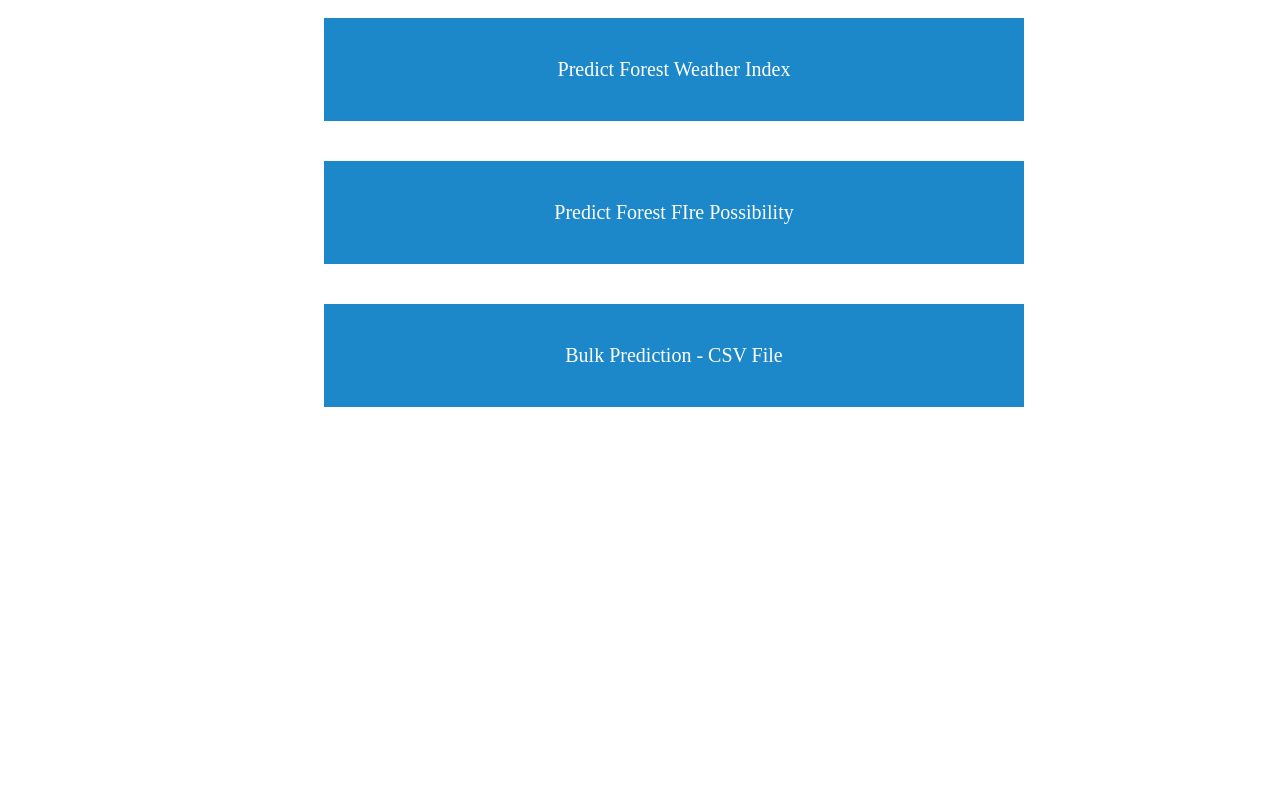
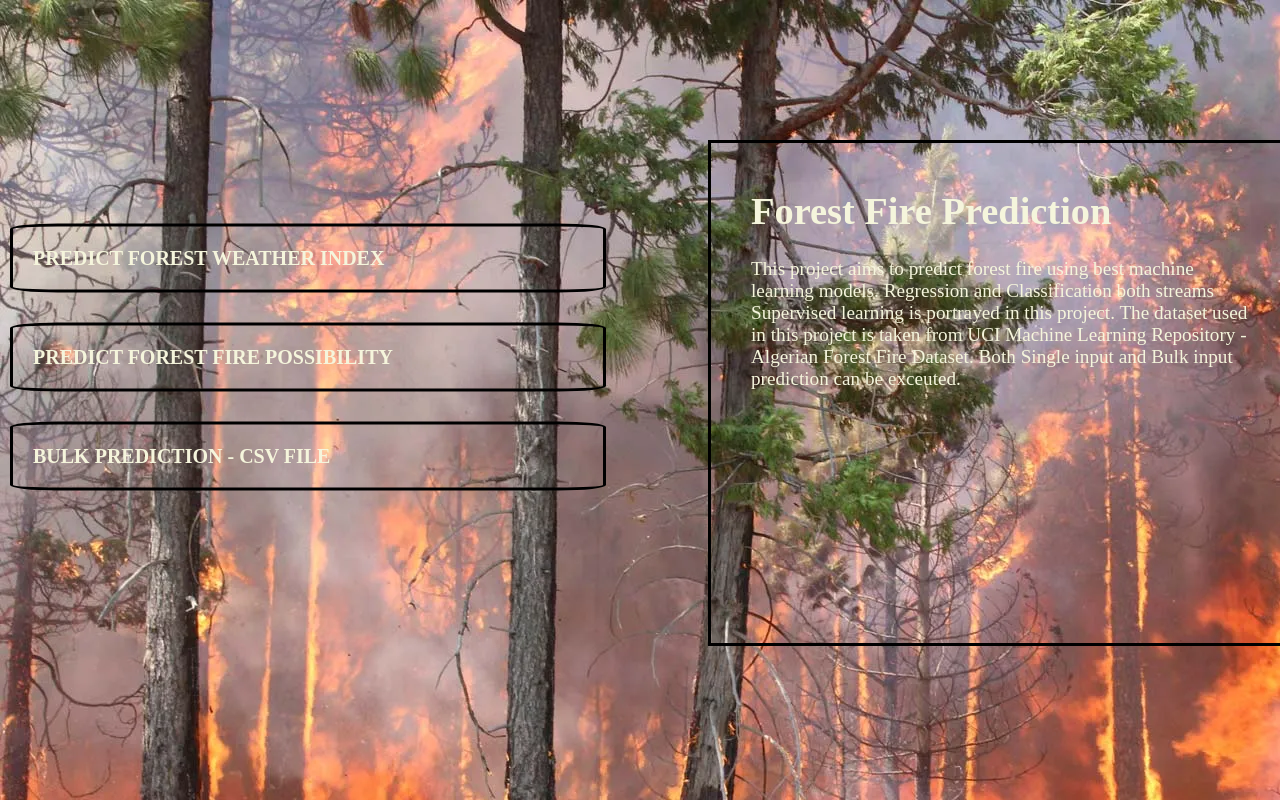
Before and after one commit to vsuraj25/Forest-Fire-Prediction, a Flask app: page / in a window 1280 px wide. Run offline with Flask 2, Linux system fonts and the light colour scheme; the page is wider than the window, and the part outside it is not shown.

Commit message:
Updated Web App

```diff
--- a/static/css/home.css
+++ /dev/null
@@ -1,21 +0,0 @@
-body {
-    background-image: url('../images/fire_background.jpg') repeat;
-    min-height: 100%;
-  }
-
-.button {
-    background-color: #1c87c9;
-    border: none;
-    color: white;
-    width: 50%;
-    height: 50%;
-    padding: 40px 34px;
-    text-align: center;
-    text-decoration: none;
-    display: inline-block;
-    font-size: 20px;
-    margin-top: 10px;
-    margin-bottom: 30px;
-    margin-left: 25%;
-    cursor: pointer;
-}
--- /dev/null
+++ b/static/css/style.css
@@ -0,0 +1,59 @@
+body{
+
+    background-image: url("images/forest-fire_bg.jpg");
+    }
+nav{
+    display: grid;
+    display: inline-block;
+    margin-top: 250px;
+    margin-left: 300px;
+}
+a{
+    text-decoration:none;
+}
+#btn1,#btn2,#btn3{
+    display: grid;
+    background-color: transparent;
+    border: 3px solid rgb(0, 0, 0);
+    color: beige;
+    width: 550px;
+    cursor: pointer;
+    transition: all .5s ease;
+    border-radius: 8%;
+    text-transform: uppercase;
+    transform: translate(-50%, -50%);
+    padding: 20px;
+    margin-bottom:30px;
+    font-size: 20px;
+    font-weight: bold;
+}
+
+
+
+#btn1:hover, #btn2:hover, #btn3:hover, .container:hover {
+    background-color: rgba(73, 66, 66, 0.753);
+  }
+.container{
+    background-color: transparent ;
+    color: beige;
+    transition: all .5s ease;
+    border: 3px solid rgb(0, 0, 0);
+    position: absolute;
+    top: 140px;
+    height: 450px;
+    width: 500px;
+    font-size: larger;
+    padding: 20px 40px 30px;
+    margin-left: 700px;
+}
+span.ws {
+    float: right;
+    padding-top: 0;
+    padding-right: 15px;
+    }
+@media screen and (max-width: 300px) {
+    span.ws {
+    display: block;
+    float: none;
+    }
+  }
--- a/templates/bulk_input.html
+++ b/templates/bulk_input.html
@@ -4,7 +4,7 @@
   <head>
     <link href="https://fonts.googleapis.com/css?family=Roboto:300,400,500,700" rel="stylesheet">
     <link rel="stylesheet" href="https://use.fontawesome.com/releases/v5.4.1/css/all.css" integrity="sha384-5sAR7xN1Nv6T6+dT2mhtzEpVJvfS3NScPQTrOxhwjIuvcA67KV2R5Jz6kr4abQsz" crossorigin="anonymous">
-    <link href='static\css\prediction_page.css' rel="stylesheet">
+    <link href='static\css\style2.css' rel="stylesheet">
   </head>
   <body>
     <form action="{{ url_for('upload')}}"method="POST" enctype="multipart/form-data">
@@ -14,7 +14,7 @@
         <label for="temp"><strong>Upload a csv file : </strong></label>
         <input type="file" name="file"  accept=".csv" />
       </div>
-      <button type="submit"><strong>Upload and Show CSV</strong></button>
+      <button id="smallbtn" type="submit"><strong>Upload and Show CSV</strong></button>
 
     </form>
   </body>
--- a/templates/bulk_predict.html
+++ b/templates/bulk_predict.html
@@ -1,12 +1,12 @@
 <!doctype html>
 <title>Bulk Prediction</title>
-<link href='static\css\prediction_page.css' rel="stylesheet">
+<link href='static\css\style2.css' rel="stylesheet">
 <div class=page>
   <h1>{{filename}}</h1>
   {% for table in tables %}
   <h2>{{titles[loop.index]}}</h2>
   {{ table|safe }}
   {% endfor %}
-  <a href="{{ url_for('bulk_predict_fwi')}}" id = 'btn1' class = 'button'>Predict Forest Weather Index</a>
-  <a href="{{ url_for('bulk_predict_forest_fire')}}" id = 'btn2' class="button">Predict Forest Fire Possibility</a>
+  <a href="{{ url_for('bulk_predict_fwi')}}" id = 'smallbtn' class = 'button'>Predict Forest Weather Index</a>
+  <a href="{{ url_for('bulk_predict_forest_fire')}}" id = 'smallbtn' class="button">Predict Forest Fire Possibility</a>
 </div>
--- a/templates/home.html
+++ b/templates/home.html
@@ -1,13 +1,24 @@
 <!DOCTYPE html>
-<html>
-  <head>
-    <title>Algerian Forest Fire Prediction</title>
-    <link href='static\css\home.css' rel="stylesheet">
-    </style>
-  </head>
-  <body>
-    <a href="{{ url_for('render_predict_fwi')}}" class="button">Predict Forest Weather Index</a>
-    <a href="{{ url_for('render_predict_forest_fire')}}" class="button">Predict Forest FIre Possibility</a>
-    <a href="{{ url_for('render_bulk_predict')}}" class="button">Bulk Prediction - CSV File</a>
-  </body>
+<html lang="en">
+<head>
+    <meta charset="UTF-8">
+    <meta http-equiv="X-UA-Compatible" content="IE=edge">
+    <meta name="viewport" content="width=device-width, initial-scale=1.0">
+    <link rel="stylesheet" href="static\css\style.css"/>
+    <title>Document</title>
+</head>
+<body>
+    <nav>
+        <a href="{{ url_for('render_predict_fwi')}}" class="button" id="btn1">Predict Forest Weather Index</a>
+        <a href="{{ url_for('render_predict_forest_fire')}}" class="button" id="btn2">Predict Forest FIre Possibility</a>
+        <a href="{{ url_for('render_bulk_predict')}}" class="button" id="btn3">Bulk Prediction - CSV File</a>
+    </nav>
+    <div class="container">
+        <h1>Forest Fire Prediction</h1>
+        <p>This project aims to predict forest fire using best machine learning models.
+          Regression and Classification both streams Supervised learning is portrayed in this project.
+          The dataset used in this project is taken from UCI Machine Learning Repository - Algerian Forest Fire Dataset.
+          Both Single input and Bulk input prediction can be exceuted.</p>
+    </div>
+</body>
 </html>
--- a/templates/predict_forest_fire.html
+++ b/templates/predict_forest_fire.html
@@ -4,7 +4,7 @@
   <head>
     <link href="https://fonts.googleapis.com/css?family=Roboto:300,400,500,700" rel="stylesheet">
     <link rel="stylesheet" href="https://use.fontawesome.com/releases/v5.4.1/css/all.css" integrity="sha384-5sAR7xN1Nv6T6+dT2mhtzEpVJvfS3NScPQTrOxhwjIuvcA67KV2R5Jz6kr4abQsz" crossorigin="anonymous">
-    <link href='static\css\prediction_page.css' rel="stylesheet">
+    <link href='static\css\style1.css' rel="stylesheet">
   </head>
   <body>
     <form action="{{ url_for('predict_forest_fire')}}"method="post">
@@ -26,7 +26,7 @@
         <label for="isi"><strong>Initial Spread Index</strong></label>
         <input type="text" placeholder="Initial Spread Index (ISI)" name="isi" required>
       </div>
-      <button type="submit"><strong>Predict</strong></button>
+      <button type="submit" ><strong>Predict</strong></button><br>
       <label id="pff"><strong> {{prediction_text2}} </strong></label>
     </form>
   </body>
--- a/templates/show_prediction.html
+++ b/templates/show_prediction.html
@@ -1,7 +1,7 @@
 <!doctype html>
 <title>Predicted Data</title>
-<link href='static\css\prediction_page.css' rel="stylesheet">
-<div class=page>
+<link href='static\css\style2.css' rel="stylesheet">
+<div class='container' >
   <h1>{{target_prediction}}</h1>
   <h3>Filename : {{filename}}</h3>
   {% for table in tables %}
```
Also changed, not shown: static/css/bulk_predict.css (deleted, +0 -33 lines), static/css/style1.css (renamed from static/css/prediction_page.css, +12 -10 lines), static/css/style2.css (added, +55 -0 lines), templates/predict_fwi.html (+4 -3 lines), static/css/images/fire_background.jpg (renamed from static/images/fire_background.jpg), static/css/images/forest-fire_bg.jpg (added), static/input_csv_file/linear_data_test_2022-12-06-11-52-39.csv (renamed from static/input_csv_file/linear_data_test_2022-12-02-20-23-06.csv).
